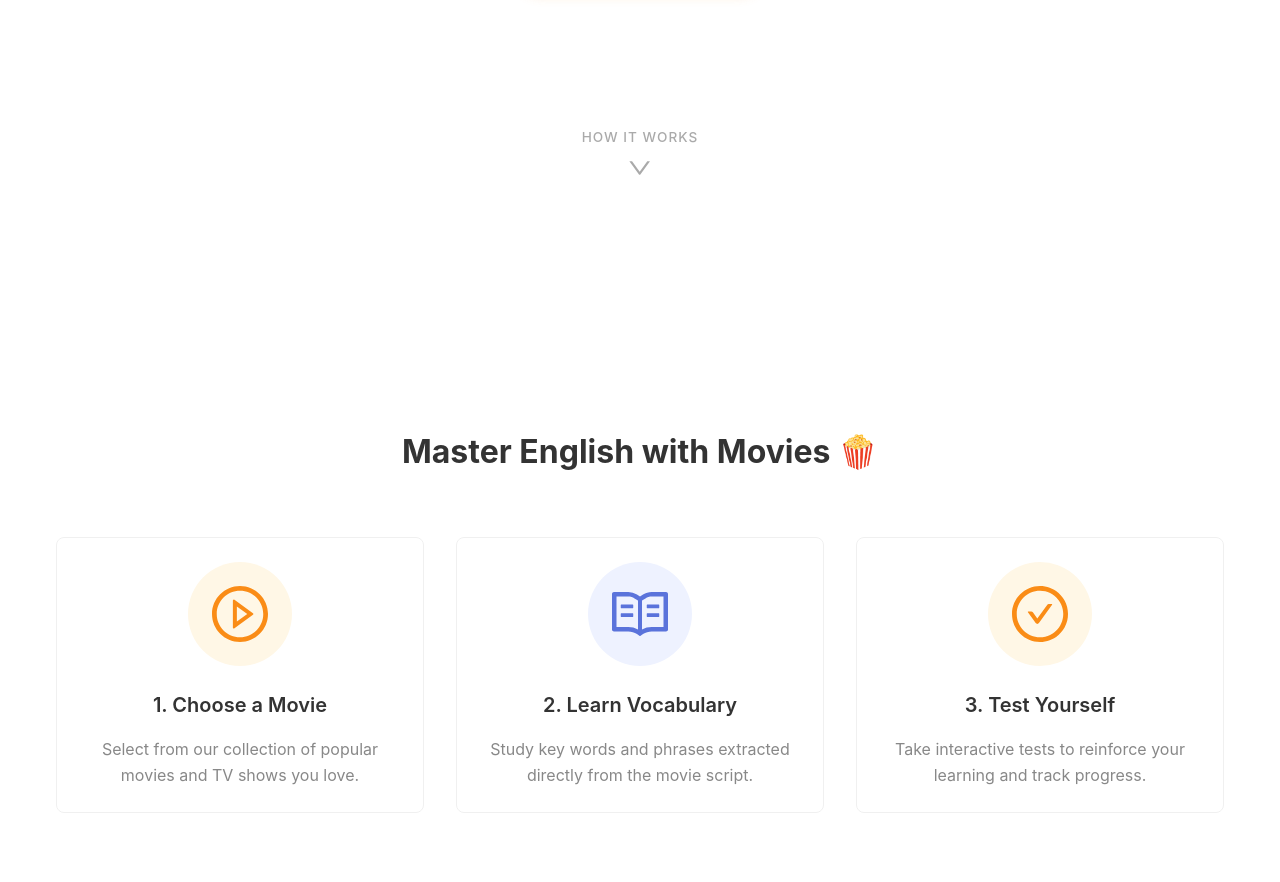
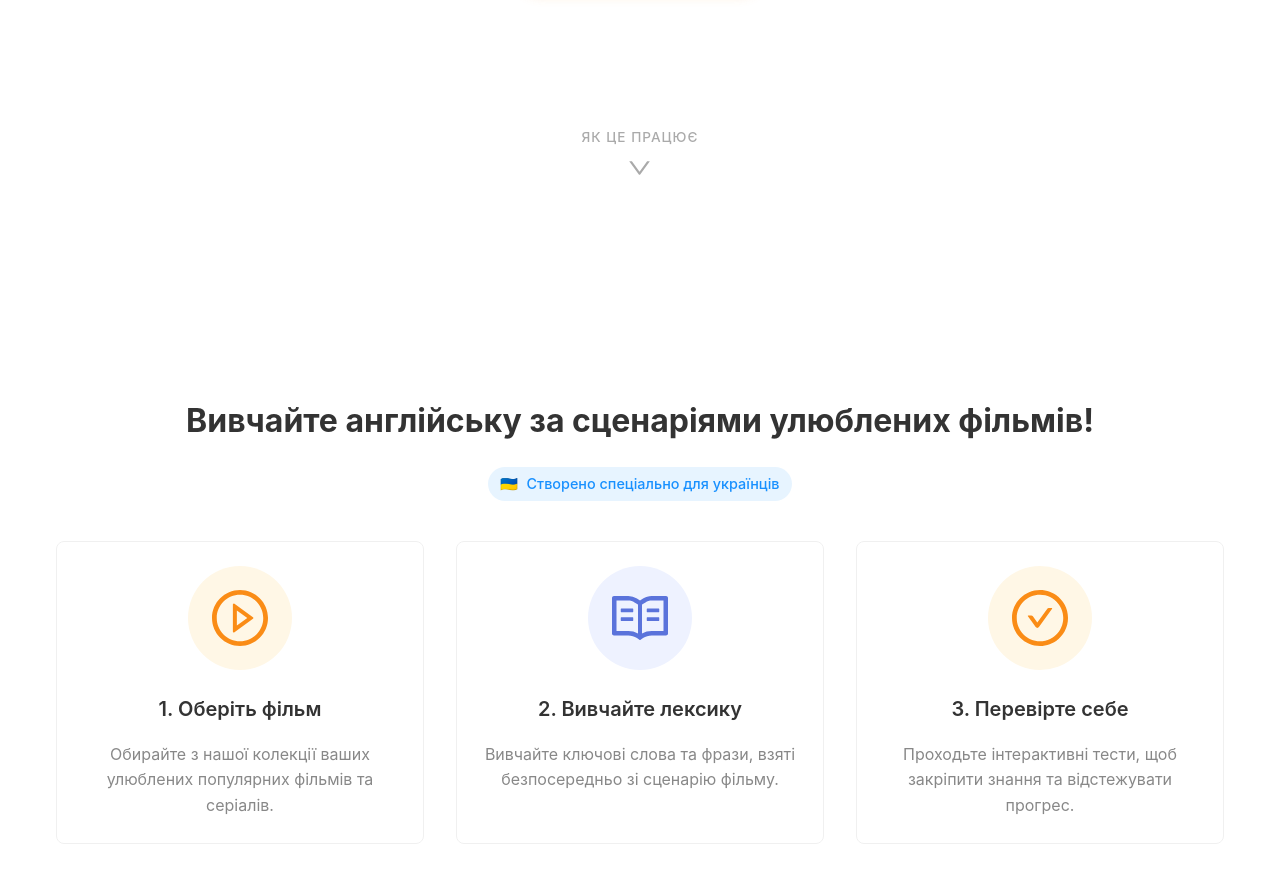
Before and after one commit to yuliia-krupka/movieLearn, a React (Vite) app in the folder frontend/: page / in a window 1280 px wide. Shown: the part 580-1462 px from the top of the page. Built offline with nearby package versions, Linux system fonts and the light colour scheme; no server answers.

Commit message:
feat: added word pronunciation feature, update sign in page ui

```diff
--- a/frontend/src/components/SignIn.tsx
+++ b/frontend/src/components/SignIn.tsx
@@ -61,7 +61,7 @@ function SignIn() {
                     <LogoDesign/>
                     <Logo level={1}/>
                     <div className="subtitle">
-                        Study English with scripts of your favorite movies!
+                        Вивчайте англійську за сценаріями улюблених фільмів!
                     </div>
 
                     <Button
@@ -76,33 +76,36 @@ function SignIn() {
                 </div>
 
                 <div className="scroll-indicator" onClick={scrollToInfo}>
-                    <span className="scroll-text">How it works</span>
+                    <span className="scroll-text">Як це працює</span>
                     <DownOutlined className="scroll-arrow"/>
                 </div>
             </div>
 
             <div className="info-section" ref={infoSectionRef}>
-                <h2>Master English with Movies <span role="img" aria-label="popcorn">🍿</span></h2>
+                <h2>Вивчайте англійську за сценаріями улюблених фільмів!</h2>
+                <div className="ukrainian-badge" style={{marginBottom: '40px'}}>
+                    <span>🇺🇦</span> Створено спеціально для українців
+                </div>
                 <Row gutter={[32, 32]} justify="center" className="steps-row">
                     <Col xs={24} md={8}>
                         <Card className="step-card">
                             <PlayCircleOutlined className="step-icon"/>
-                            <h3>1. Choose a Movie</h3>
-                            <p>Select from our collection of popular movies and TV shows you love.</p>
+                            <h3>1. Оберіть фільм</h3>
+                            <p>Обирайте з нашої колекції ваших улюблених популярних фільмів та серіалів.</p>
                         </Card>
                     </Col>
                     <Col xs={24} md={8}>
                         <Card className="step-card">
                             <ReadOutlined className="step-icon"/>
-                            <h3>2. Learn Vocabulary</h3>
-                            <p>Study key words and phrases extracted directly from the movie script.</p>
+                            <h3>2. Вивчайте лексику</h3>
+                            <p>Вивчайте ключові слова та фрази, взяті безпосередньо зі сценарію фільму.</p>
                         </Card>
                     </Col>
                     <Col xs={24} md={8}>
                         <Card className="step-card">
                             <CheckCircleOutlined className="step-icon"/>
-                            <h3>3. Test Yourself</h3>
-                            <p>Take interactive tests to reinforce your learning and track progress.</p>
+                            <h3>3. Перевірте себе</h3>
+                            <p>Проходьте інтерактивні тести, щоб закріпити знання та відстежувати прогрес.</p>
                         </Card>
                     </Col>
                 </Row>
--- a/frontend/src/components/css/SignIn.css
+++ b/frontend/src/components/css/SignIn.css
@@ -31,6 +31,19 @@
     font-size: 1.1rem;
     margin-bottom: 32px;
     margin-top: -8px;
+}
+
+.ukrainian-badge {
+    display: inline-flex;
+    align-items: center;
+    gap: 8px;
+    background: rgba(24, 144, 255, 0.1);
+    color: #1890ff;
+    padding: 6px 12px;
+    border-radius: 20px;
+    font-size: 0.9rem;
+    font-weight: 500;
+    margin-bottom: 24px;
 }
 
 .google-button {
@@ -115,7 +128,7 @@
 .info-section h2 {
     font-size: 2rem;
     color: #333;
-    margin-bottom: 60px;
+    margin-bottom: 20px;
     text-align: center;
     font-weight: 700;
 }
--- a/frontend/src/components/flash-card/FlashCard.tsx
+++ b/frontend/src/components/flash-card/FlashCard.tsx
@@ -1,4 +1,5 @@
 import React, {useState} from 'react';
+import {SoundOutlined} from '@ant-design/icons';
 import '../css/FlashCard.css';
 
 interface FlashCardProps {
@@ -80,7 +81,7 @@ const FlashCard: React.FC<FlashCardProps> = ({
                                     {status ? 'KNOWN' : "DON'T KNOW"}
                                 </div>
                             )}
-                            <h2>{word.toUpperCase()}</h2>
+                            <h2 style={{margin: 0}}>{word.toUpperCase()}</h2>
                             {transcription && (
                                 <p className="transcription">{transcription}</p>
                             )}
@@ -88,6 +89,18 @@ const FlashCard: React.FC<FlashCardProps> = ({
                                 <p className="example-sentence">{exampleSentence}</p>
                             )}
                             <p>Tap to see translation</p>
+                            <div style={{display: 'flex', justifyContent: 'center', marginTop: '15px'}}>
+                                <SoundOutlined
+                                    onClick={(e) => {
+                                        e.stopPropagation();
+                                        const utterance = new SpeechSynthesisUtterance(word);
+                                        utterance.lang = 'en-US';
+                                        window.speechSynthesis.speak(utterance);
+                                    }}
+                                    style={{cursor: 'pointer', fontSize: '1.4rem', color: '#666'}}
+                                    title="Listen to pronunciation"
+                                />
+                            </div>
                         </div>
                         <div className="back">
                             <h2>{translation.toUpperCase()}</h2>
--- a/frontend/src/components/flash-card/UpdateFlashCards.tsx
+++ b/frontend/src/components/flash-card/UpdateFlashCards.tsx
@@ -1,7 +1,7 @@
 import React from 'react';
 import {useNavigate, useParams} from 'react-router-dom';
 import MainLayout from '../layout/MainLayout';
-import {CloseOutlined, CheckOutlined, PlusOutlined, CaretRightOutlined} from '@ant-design/icons';
+import {CloseOutlined, CheckOutlined, PlusOutlined, CaretRightOutlined, SoundOutlined} from '@ant-design/icons';
 import {Spin} from 'antd';
 import {useAuth} from '../auth/useAuth';
 import '../css/UpdateFlashCards.css';
@@ -286,7 +286,22 @@ const UpdateFlashCards: React.FC = () => {
                                 </>
                             ) : (
                                 <div className="word-content-display" onClick={() => toggleEdit(card)}>
-                                    <div className="word-text">{card.word}</div>
+                                    <div className="word-text"
+                                         style={{display: 'flex', alignItems: 'center', gap: '8px'}}>
+                                        {card.word}
+                                        {card.word && (
+                                            <SoundOutlined
+                                                onClick={(e) => {
+                                                    e.stopPropagation();
+                                                    const utterance = new SpeechSynthesisUtterance(card.word!);
+                                                    utterance.lang = 'en-US';
+                                                    window.speechSynthesis.speak(utterance);
+                                                }}
+                                                style={{cursor: 'pointer', color: '#1890ff', fontSize: '1.2rem'}}
+                                                title="Listen to pronunciation"
+                                            />
+                                        )}
+                                    </div>
                                     {card.transcription &&
                                         <div className="word-transcription">{card.transcription}</div>}
                                     <div className="word-sentence">"{card.exampleSentence}"</div>
```
